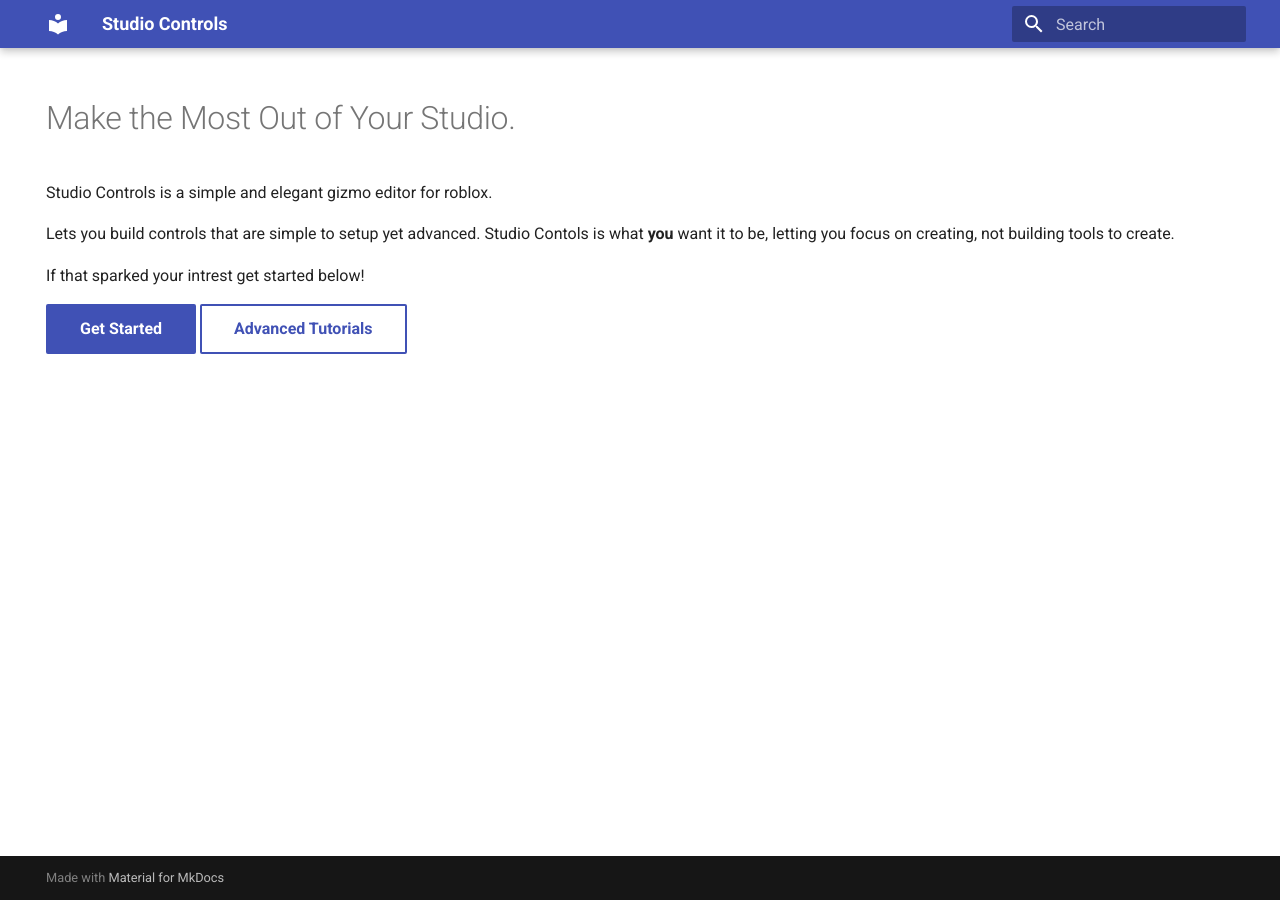
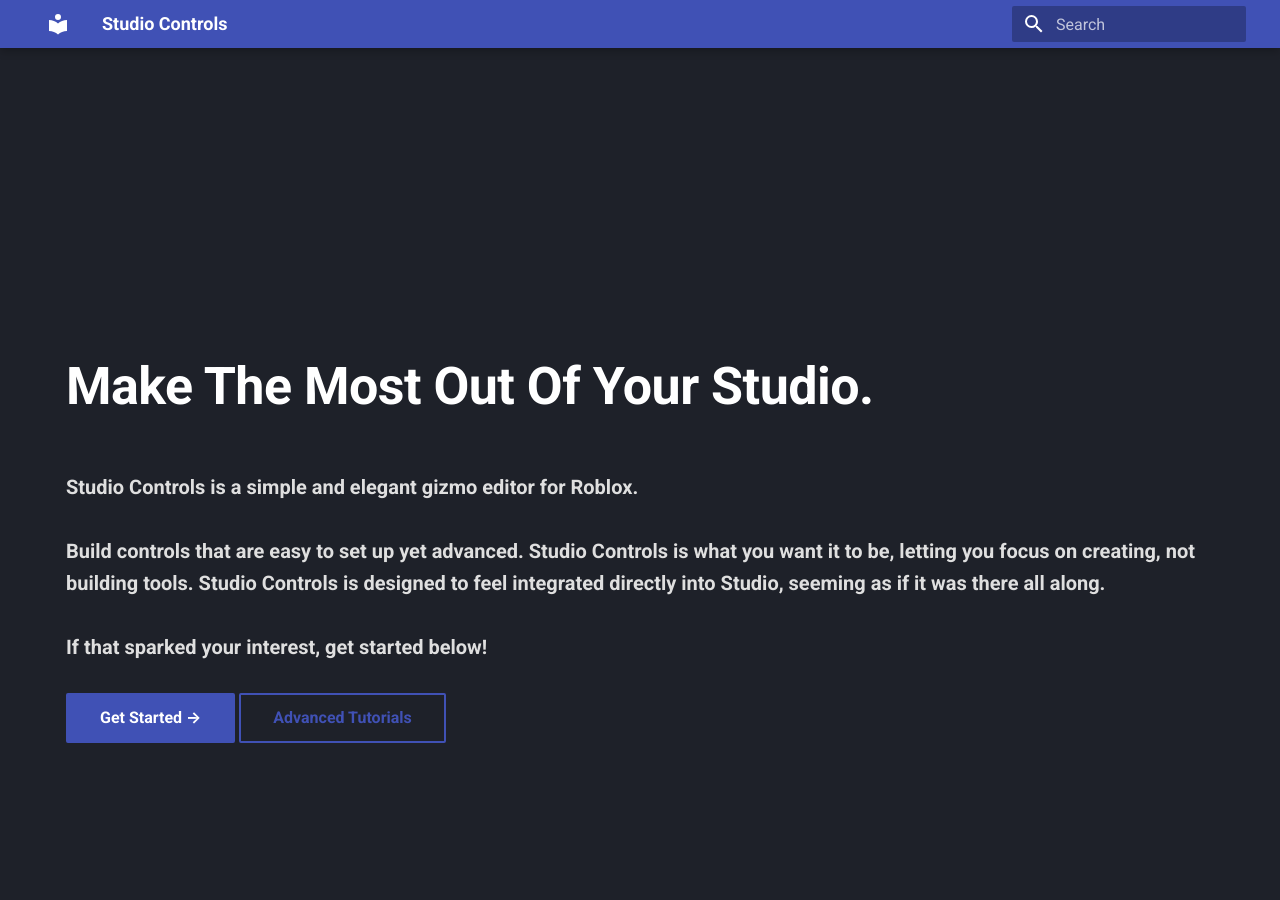
Before and after one commit to Judash399/Studio-Controls, an MkDocs documentation site: the page built from docs/index.md, in a window 1280 px wide and 900 px high. Built offline with MkDocs 1.6.1 and Material for MkDocs 9.7.7, drawn with Linux system fonts in a browser that asks for light colours.

Commit message:
Add custom landing page styling and update docs
Introduces a new custom CSS file for landing page styles and updates the index.md to use styled HTML elements for improved appearance. Enhances mkdocs.yml with new theme features, custom fonts, and includes the new CSS and FontAwesome JS for better documentation presentation.

```diff
--- /dev/null
+++ b/docs/docsAssets/style.css
@@ -0,0 +1,25 @@
+.md-content .landing-header {
+  font-weight: 900;
+  text-transform: capitalize;
+  text-align: left;
+  font-size: 2.6rem;
+  margin-bottom: 1rem;
+  color: rgb(255, 255, 255);
+}
+.md-content .landing-paragraph {
+  text-align: left;
+  font-weight: 600;
+  font-size: 1rem;
+   color: rgb(223, 223, 223);
+}
+
+.landing-page-container {
+  display: flex;
+  flex-direction: column;
+  justify-content: center; /* centers vertically */
+  min-height: 100vh;       /* full viewport height */
+  text-align: center;
+  padding: 0 1rem;
+  box-sizing: border-box;
+  gap: .5rem;             /* optional spacing between elements */
+}
--- a/docs/index.md
+++ b/docs/index.md
@@ -4,12 +4,16 @@ hide:
   - navigation
 ---
 
-# Make the Most Out of Your Studio.
-Studio Controls is a simple and elegant gizmo editor for roblox.
-
-Lets you build controls that are simple to setup yet advanced. Studio Contols is what **you** want it to be, letting you focus on creating, not building tools to create.
-
-If that sparked your intrest get started below!
-
-[Get Started](Intro%20Tutorials/Downloading.md){ .md-button .md-button--primary }
-[Advanced Tutorials](Intro%20Tutorials/Downloading.md){ .md-button}
+<div class="landing-page-container">
+  <h1 class="landing-header">Make the Most Out of Your Studio.</h1>
+  <p class="landing-paragraph">Studio Controls is a simple and elegant gizmo editor for Roblox. <br> <br>
+    Build controls that are easy to set up yet advanced. Studio Controls is what you want it to be,
+    letting you focus on creating, not building tools. Studio Controls is designed to feel integrated directly into Studio, seeming as if it was there all along.
+     <br> <br>
+    If that sparked your interest, get started below!
+  </p>
+  <div class="md-typeset" style="text-align: left;">
+    <a href="Intro%20Tutorials/Downloading/" class="md-button md-button--primary">Get Started &#8594;</a>
+    <a href="Intro%20Tutorials/Downloading/" class="md-button">Advanced Tutorials</a>
+  </div>
+</div>
--- a/mkdocs.yml
+++ b/mkdocs.yml
@@ -1,7 +1,21 @@
 site_name: Studio Controls
 theme:
   name: material
+  palette:
+    - toggle:
+      scheme: slate
   features:
     - navigation.top
+    - header.autohide
+    - navigation.sections
+  font:
+    text: Roboto
+    code: Roboto Mono
 markdown_extensions:
   - attr_list
+
+extra_css:
+  - docsAssets/style.css
+
+extra_javascript:
+  - https://kit.fontawesome.com/YOUR_KIT_CODE.js
```
